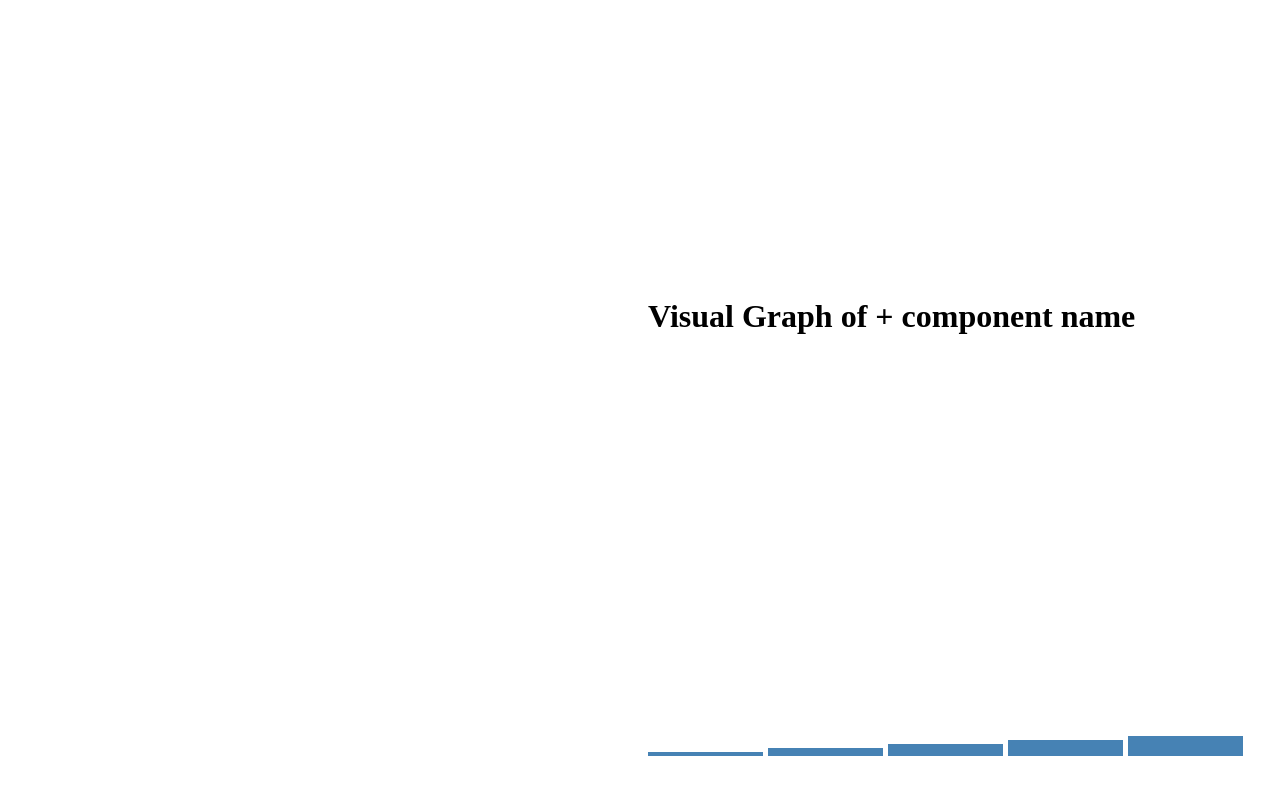
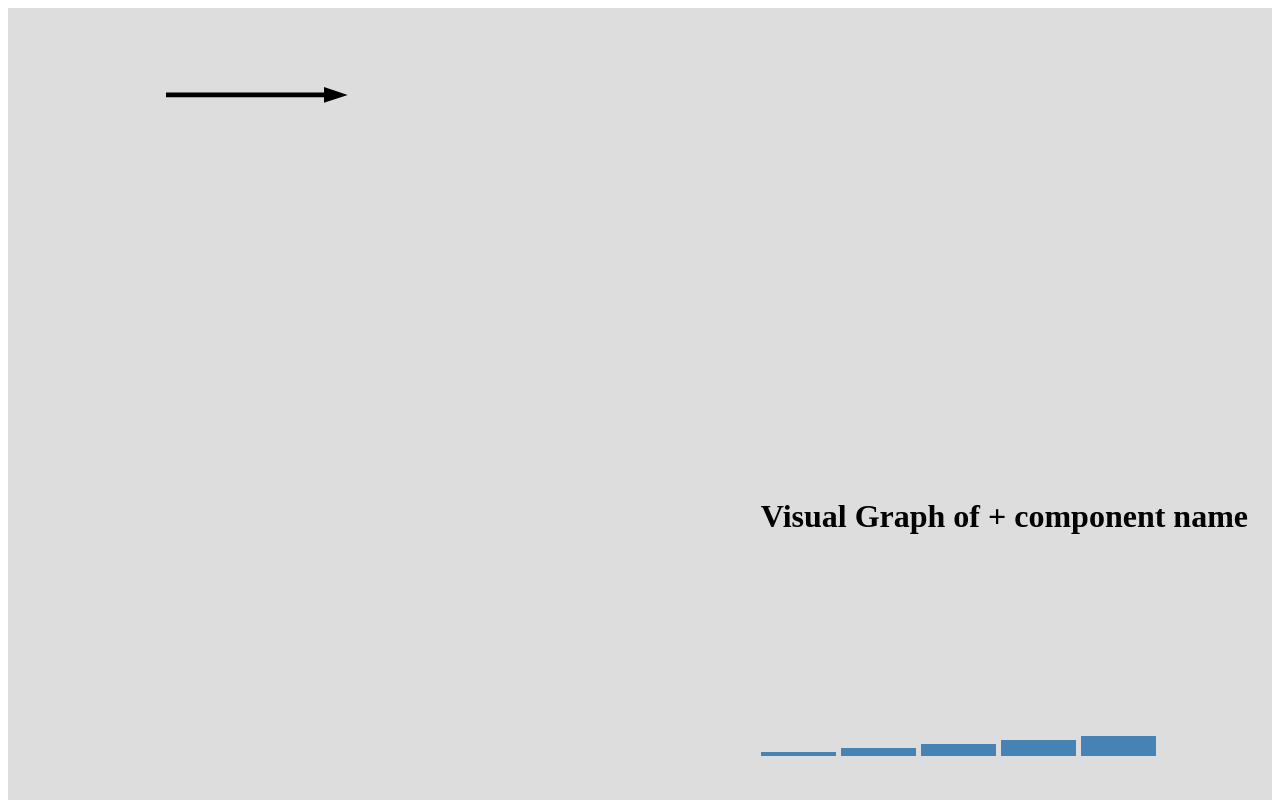
Before and after one commit to psh-mini/psh-mini, a React (Vite) app: page / in a window 1280 px wide. Shown: the top 800 px of the page. Built offline with nearby package versions, Linux system fonts and the light colour scheme.

Commit message:
added arrow in new location

```diff
--- a/src/App.jsx
+++ b/src/App.jsx
@@ -1,11 +1,13 @@
 import React, { useEffect, useState, useRef } from 'react';
 import Graphs from './Components/Graphs';
+import DiagramTemplate from './Components/DiagramTemplate';
 
 function App() {
 
   return (
     <div>
       <Graphs />
+      <DiagramTemplate />
     </div>
   );
 }
--- /dev/null
+++ b/src/Components/DiagramTemplate.css
@@ -0,0 +1,11 @@
+.flow-diagram {
+    width: 100%;
+    height: auto;
+    background-color: #ddd;
+  }
+
+  .flow-diagram text {
+    font-size: 12px;
+    fill: black;
+    pointer-events: none;
+  }
--- /dev/null
+++ b/src/Components/DiagramTemplate.jsx
@@ -0,0 +1,43 @@
+import React from 'react';
+import './DiagramTemplate.css';
+
+export default function DiagramTemplate({ onValveClick, onPumpClick }) {
+  return (
+    <svg viewBox="0 0 800 600" className="flow-diagram">
+      {/* <g onClick={() => alert('Upper Reservoir clicked')}>
+        <rect x="50" y="100" width="100" height="150" fill="#444" rx="20" />
+        <rect x="50" y="200" width="100" height="50" fill="skyblue" />
+        <text x="60" y="270">Upper Reservoir</text>
+      </g>
+
+      <g onClick={onValveClick}>
+        <circle cx="200" cy="150" r="20" fill="black" />
+        <text x="180" y="190">Valve</text>
+      </g> */}
+
+      {/* Pipes (lines) */}
+      <g transform="translate(100, 40)"> {/* 20% of 800 = 160, 80% of 600 = 480 */}
+        <line x1="0" y1="15" x2="100" y2="15" stroke="black" strokeWidth="3" />
+        <polygon points="100,10 115,15 100,20" fill="black" />
+      </g>
+
+
+      {/* <g onClick={() => alert('Generator clicked')}>
+        <circle cx="350" cy="150" r="30" fill="gray" />
+        <text x="330" y="200">Generator</text>
+      </g>
+
+
+      <g onClick={() => alert('Lower Reservoir clicked')}>
+        <rect x="50" y="350" width="100" height="150" fill="#444" rx="20" />
+        <rect x="50" y="450" width="100" height="50" fill="blue" />
+        <text x="60" y="520">Lower Reservoir</text>
+      </g>
+
+      <g onClick={onPumpClick}>
+        <circle cx="200" cy="450" r="30" fill="black" />
+        <text x="180" y="500">Pump</text>
+      </g> */}
+    </svg>
+  );
+}
--- a/src/api/MockData.js
+++ b/src/api/MockData.js
@@ -4,8 +4,8 @@ import * as d3 from 'd3';
 
 const generateGraph = (chartRef, datainput) => {
     const svg = d3.select(chartRef.current);
-    const width = 600;
-    const height = 400;
+    const width = 400;
+    const height = 200;
     const barWidth = width / datainput.length;
 
     svg.selectAll("rect").remove(); // Prevent duplication
```
